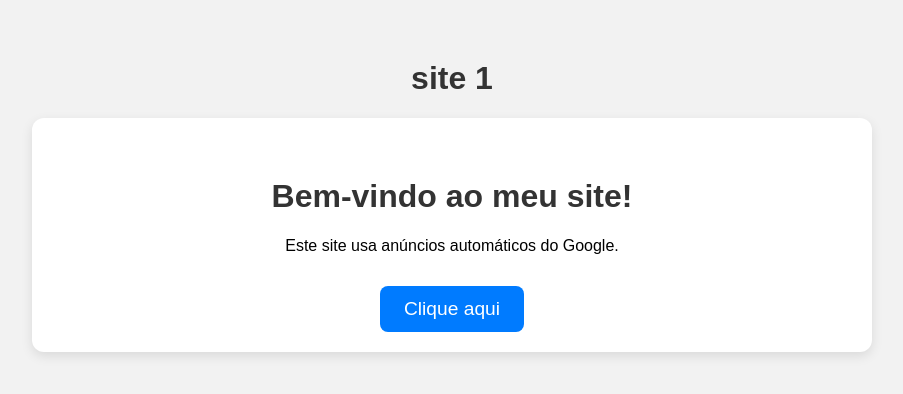
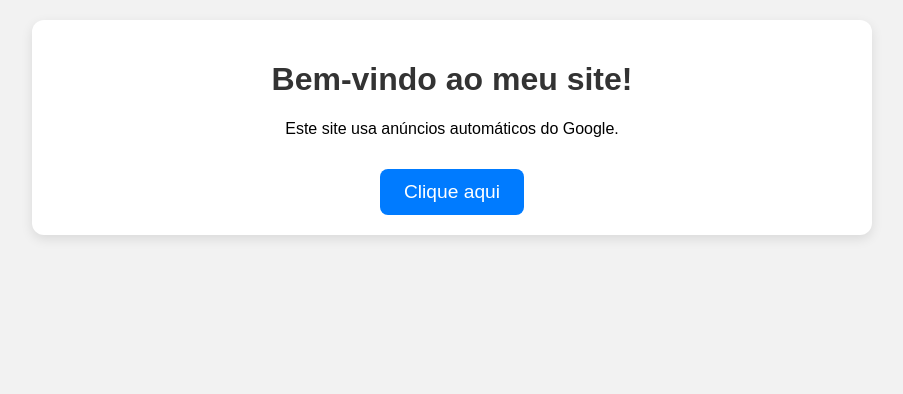
Before and after one commit to arthur1312qr/site1, a plain HTML site: page index.html in a window 1280 px wide. Shown: the whole page, without its empty margins (188-1091 px from the left). Drawn offline with Linux system fonts and the light colour scheme.

Commit message:
Update index.html

```diff
--- a/index.html
+++ b/index.html
@@ -1,38 +1,3 @@
-<!DOCTYPE html>
-<html lang="pt-BR">
-  <head>
-    <meta charset="UTF-8" />
-    <meta name="viewport" content="width=device-width, initial-scale=1.0" />
-    <meta name="google-adsense-account" content="ca-pub-7240870718266726" />
-    <title>Site 1</title>
-    <style>
-      body {
-        margin: 0;
-        padding: 0;
-        font-family: Arial, sans-serif;
-        text-align: center;
-        background-color: #f0f0f0;
-      }
-      h1 {
-        margin-top: 40px;
-        font-size: 2em;
-        color: #333;
-      }
-      @media (max-width: 600px) {
-        h1 {
-          font-size: 1.5em;
-        }
-      }
-    </style>
-  </head>
-  <body>
-    <h1>site 1</h1>
-
-    <!-- Código para ativar anúncios automáticos do AdSense -->
-    <script async src="https://pagead2.googlesyndication.com/pagead/js/adsbygoogle.js?client=ca-pub-7240870718266726"
-     crossorigin="anonymous"></script>
-  </body>
-</html>
 <!DOCTYPE html>
 <html lang="pt-BR">
 <head>
```
